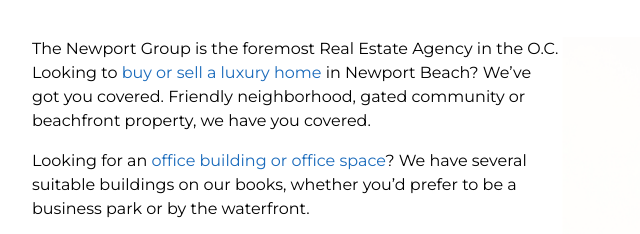
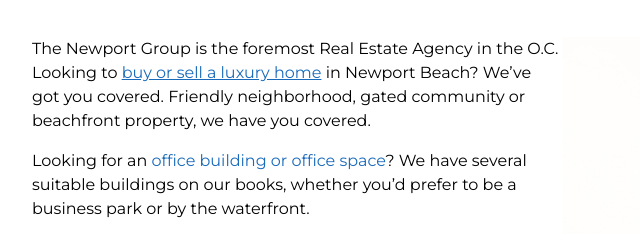
Before and after one commit to nicm42/The-Newport-Group, a website built with Parcel: page src/index.html in a window 1280 px wide. In both pictures the pointer is over the link "buy or sell a luxury home". Shown: the part 891-1125 px from the top of the page, 0-640 px from the left. Built offline with nearby package versions, Linux system fonts and the light colour scheme.

Commit message:
Added hover and focus states for the links

```diff
--- a/src/css/general/_globals.scss
+++ b/src/css/general/_globals.scss
@@ -8,4 +8,9 @@
 a {
   color: var(--secondary-colour);
   text-decoration: none;
+
+  &:hover,
+  &:focus {
+    text-decoration: underline;
+  }
 }
```
